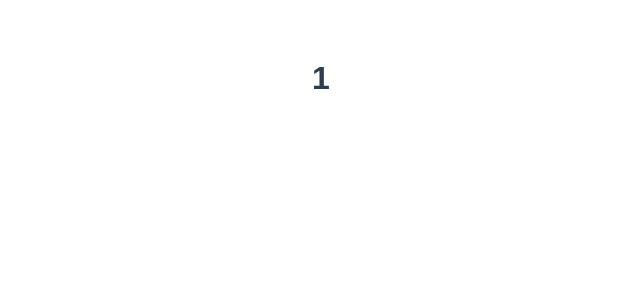
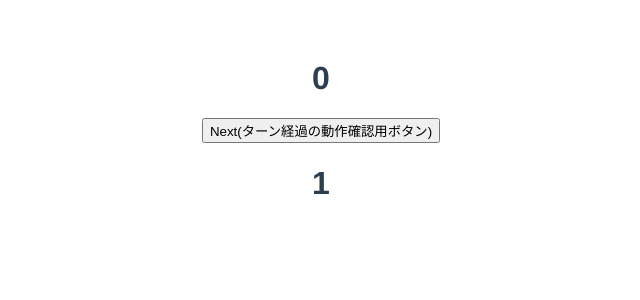
Before and after one commit to f-naoto832/ploutos, a Vue app in the folder production/: page / in a window 1280 px wide. Shown: the top 300 px of the page, without its empty margins (319-959 px from the left). Built offline with nearby package versions, Linux system fonts and the light colour scheme.

Commit message:
Implement turnCount display and increment mutation

```diff
--- a/production/src/App.vue
+++ b/production/src/App.vue
@@ -1,19 +1,32 @@
 <template>
   <div id="app">
+    <TurnCounter />
+    <button v-on:click="onClickNext">Next(ターン経過の動作確認用ボタン)</button>
     <Card number=1 />
   </div>
 </template>
 
 <script lang="ts">
 import { Component, Vue } from 'vue-property-decorator';
+import store from './store';
+import TurnCounter from './components/TurnCounter.vue';
 import Card from './components/Card.vue';
 
 @Component({
   components: {
+    TurnCounter,
     Card,
   },
 })
-export default class App extends Vue {}
+export default class App extends Vue {
+
+  $store
+
+  // 動作確認用関数
+  onClickNext() {
+    store.commit('incrementTurnCount');
+  }
+}
 </script>
 
 <style>
--- a/production/src/components/TurnCounter.vue
+++ b/production/src/components/TurnCounter.vue
@@ -0,0 +1,16 @@
+<template>
+  <div class="turnCounter">
+    <h1>{{ this.$store.state.turnCount }}</h1>
+  </div>
+</template>
+
+<script lang="ts">
+import { Component, Prop, Vue, Emit } from 'vue-property-decorator';
+
+@Component
+export default class TurnCounter extends Vue { }
+</script>
+
+<!-- Add "scoped" attribute to limit CSS to this component only -->
+<style scoped>
+</style>
--- a/production/src/store.ts
+++ b/production/src/store.ts
@@ -22,7 +22,7 @@ export default new Vuex.Store({
     gainCardsFieldOfPlayer1: null,
     gainCardsFieldOfPlayer2: null,
     turnPlayer: Player.player1,
-    counter: 0,
+    turnCount: 0,
     openedCards: 0,
     isPrivilegeAvailable: true,
     scene: Scene.preparing,
@@ -33,6 +33,9 @@ export default new Vuex.Store({
       // state.xxx = yyy;
       const a = 1;
     },
+    incrementTurnCount(state) {
+      state.turnCount++;
+    },
   },
   actions: {
 
```
